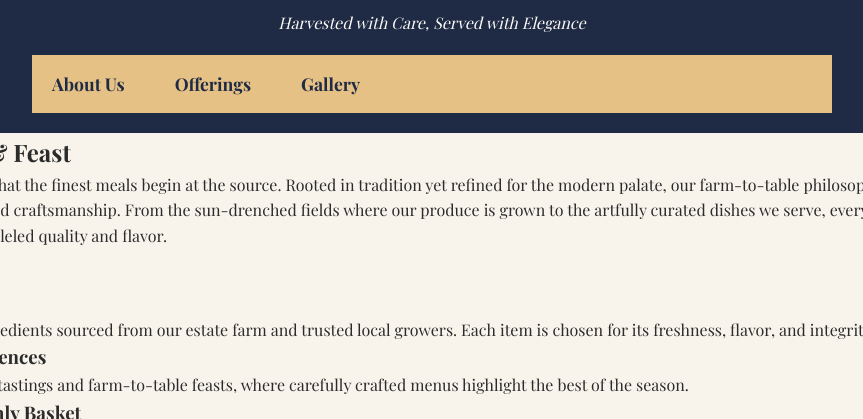
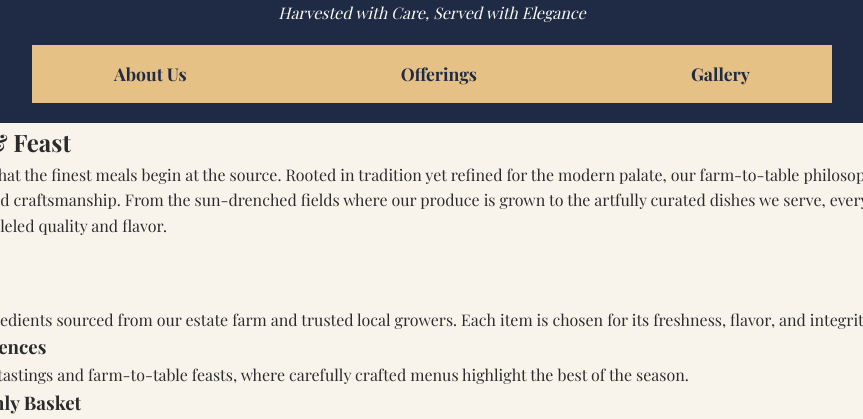
Before and after one commit to krfowler415/fieldandfeast, a plain HTML site: page index.html in a window 1280 px wide. Shown: the part 681-1100 px from the top of the page, without its empty margins (208-1071 px from the left). Drawn offline with nearby package versions, Linux system fonts and the light colour scheme; a web font is replaced by a local one.

Commit message:
Update styles.css

```diff
--- a/styles.css
+++ b/styles.css
@@ -48,7 +48,7 @@ header .logo {
 
 header h1 {
     font-size: 2.5em;
-    margin: 0;
+    margin-bottom: 10px;
     font-weight: bold;
     color: var(--soft-white);
 }
@@ -56,16 +56,16 @@ header h1 {
 header p {
     font-size: 1em;
     font-style: italic;
-    margin: 20px;
+    margin-bottom: 20px;
     color: var(--soft-white);
 }
 
 header nav {
     background-color: var(--champagne-gold);
     display: flex;
-    justify-content: center space-between;
+    justify-content: space-around;
     gap: 50px;
-    padding: 15px 20px;
+    padding: 15px 0;
     max-width: 800px;
     margin: 0 auto;
 }
```
